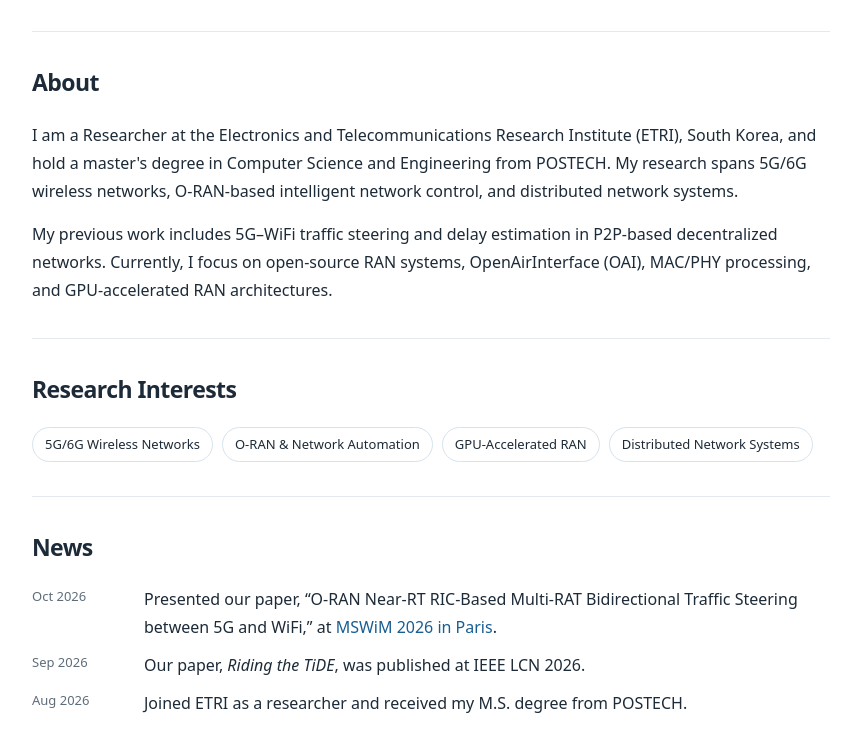
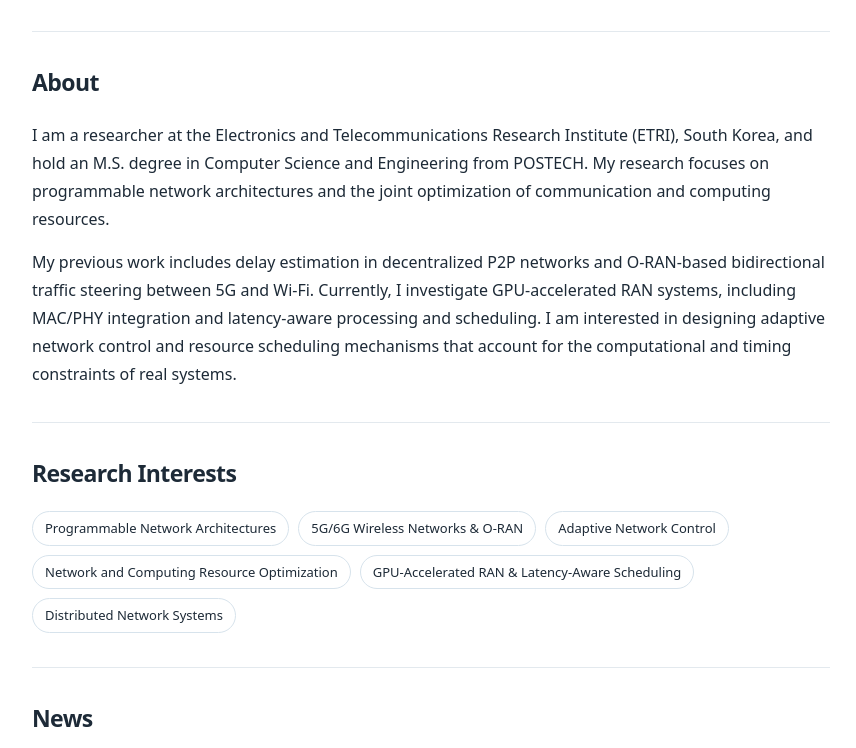
Before and after one commit to minseoeyo/minseoeyo.github.io, a plain HTML site: page index.html in a window 1280 px wide. Shown: the part 483-1231 px from the top of the page, without its empty margins (209-1065 px from the left). Drawn offline with Linux system fonts and the light colour scheme.

Commit message:
Revise personal information and add new research project
Updated the about section and research interests with new content. Added a new research project on OpenAirInterface 5G SA Testbed.

```diff
--- a/index.html
+++ b/index.html
@@ -102,16 +102,18 @@
 
     <section id="about">
       <h2>About</h2>
-      <p>I am a Researcher at the Electronics and Telecommunications Research Institute (ETRI), South Korea, and hold a master's degree in Computer Science and Engineering from POSTECH. My research spans 5G/6G wireless networks, O-RAN-based intelligent network control, and distributed network systems.</p>
-      <p>My previous work includes 5G–WiFi traffic steering and delay estimation in P2P-based decentralized networks. Currently, I focus on open-source RAN systems, OpenAirInterface (OAI), MAC/PHY processing, and GPU-accelerated RAN architectures.</p>
+      <p>I am a researcher at the Electronics and Telecommunications Research Institute (ETRI), South Korea, and hold an M.S. degree in Computer Science and Engineering from POSTECH. My research focuses on programmable network architectures and the joint optimization of communication and computing resources.</p>
+      <p>My previous work includes delay estimation in decentralized P2P networks and O-RAN-based bidirectional traffic steering between 5G and Wi-Fi. Currently, I investigate GPU-accelerated RAN systems, including MAC/PHY integration and latency-aware processing and scheduling. I am interested in designing adaptive network control and resource scheduling mechanisms that account for the computational and timing constraints of real systems.</p>
     </section>
 
     <section id="interests">
       <h2>Research Interests</h2>
       <div class="chips">
-        <span class="chip">5G/6G Wireless Networks</span>
-        <span class="chip">O-RAN &amp; Network Automation</span>
-        <span class="chip">GPU-Accelerated RAN</span>
+        <span class="chip">Programmable Network Architectures</span>
+        <span class="chip">5G/6G Wireless Networks &amp; O-RAN</span>
+        <span class="chip">Adaptive Network Control</span>
+        <span class="chip">Network and Computing Resource Optimization</span>
+        <span class="chip">GPU-Accelerated RAN &amp; Latency-Aware Scheduling</span>
         <span class="chip">Distributed Network Systems</span>
       </div>
     </section>
@@ -140,12 +142,12 @@
     <section id="projects">
       <h2>Research Projects</h2>
       <div class="project">
+        <h3>OpenAirInterface 5G SA Testbed &amp; GPU RAN Exploration</h3>
+        <p>Building an end-to-end OpenAirInterface (OAI) 5G Standalone testbed with USRP hardware and investigating the integration of OAI MAC with NVIDIA Aerial PHY. My current research explores GPU-based PHY processing and resource scheduling under latency constraints.</p>
+      </div>
+      <div class="project">
         <h3>O-RAN-Based 5G–WiFi Traffic Steering</h3>
         <p>Designed and implemented a Near-RT RIC-based system for bidirectional traffic steering between 5G and WiFi, using real-time network measurements and an end-to-end hardware testbed.</p>
-      </div>
-      <div class="project">
-        <h3>OpenAirInterface 5G SA Testbed &amp; GPU RAN Exploration</h3>
-        <p>Building an end-to-end OAI 5G Standalone testbed with USRP hardware and investigating MAC/PHY processing and NVIDIA Aerial-based GPU acceleration.</p>
       </div>
       <div class="project">
         <h3>TiDE: Lightweight Network Delay Estimation</h3>
```
